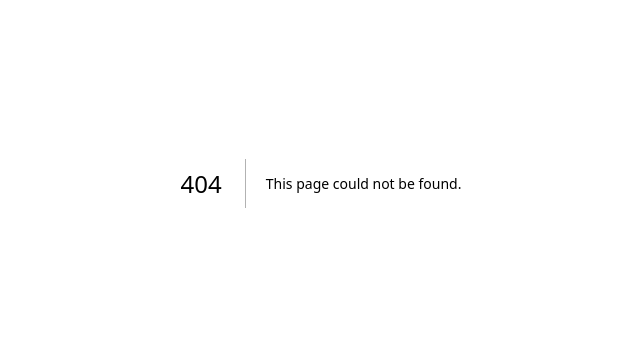
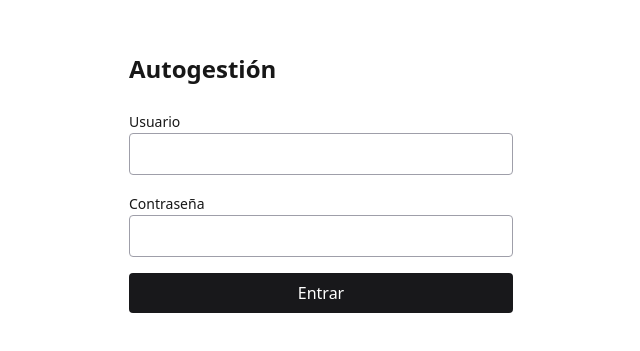
Before and after one commit to GustavoA198/Autogestion, a Next.js app: page /login in a window 1280 px wide. Before the commit this address had no page. Shown: the part 217-568 px from the top of the page, without its empty margins (319-959 px from the left). Built offline with nearby package versions, Linux system fonts and the light colour scheme; no server answers.

Commit message:
funcionalidad: agrega el inicio y cierre de sesión con NextAuth y la protección de todas las rutas

```diff
--- /dev/null
+++ b/src/app/api/auth/[...nextauth]/route.ts
@@ -0,0 +1,6 @@
+import NextAuth from "next-auth";
+import { authOptions } from "@/lib/auth/opciones";
+
+const manejador = NextAuth(authOptions);
+
+export { manejador as GET, manejador as POST };
--- /dev/null
+++ b/src/app/boton-cerrar-sesion.tsx
@@ -0,0 +1,15 @@
+"use client";
+
+import { signOut } from "next-auth/react";
+
+export function BotonCerrarSesion() {
+  return (
+    <button
+      type="button"
+      onClick={() => signOut({ callbackUrl: "/login" })}
+      className="rounded border border-zinc-400 px-3 py-1.5 text-sm"
+    >
+      Cerrar sesión
+    </button>
+  );
+}
--- /dev/null
+++ b/src/app/login/formulario-login.tsx
@@ -0,0 +1,93 @@
+"use client";
+
+import { signIn } from "next-auth/react";
+import { useRouter } from "next/navigation";
+import { useState, useSyncExternalStore, type FormEvent } from "react";
+
+const MENSAJES: Record<string, string> = {
+  AccesoBloqueado: "Demasiados intentos. Espera unos minutos antes de volver a intentarlo.",
+};
+const MENSAJE_GENERICO = "Usuario o contraseña incorrectos.";
+
+const sinSuscripcion = () => () => {};
+
+// Falso en el servidor y verdadero en el cliente: indica que el formulario ya es interactivo
+function useHidratado() {
+  return useSyncExternalStore(
+    sinSuscripcion,
+    () => true,
+    () => false,
+  );
+}
+
+export function FormularioLogin({ destino }: { destino: string }) {
+  const router = useRouter();
+  const [error, setError] = useState<string | null>(null);
+  const [enviando, setEnviando] = useState(false);
+  const hidratado = useHidratado();
+
+  async function alEnviar(evento: FormEvent<HTMLFormElement>) {
+    evento.preventDefault();
+    setEnviando(true);
+    setError(null);
+
+    const datos = new FormData(evento.currentTarget);
+    const resultado = await signIn("credentials", {
+      usuario: datos.get("usuario"),
+      clave: datos.get("clave"),
+      redirect: false,
+    });
+
+    if (resultado?.ok) {
+      router.replace(destino);
+      router.refresh();
+      return;
+    }
+
+    setError((resultado?.error && MENSAJES[resultado.error]) || MENSAJE_GENERICO);
+    setEnviando(false);
+  }
+
+  return (
+    <form method="post" onSubmit={alEnviar} className="space-y-4" noValidate>
+      <div className="space-y-1">
+        <label htmlFor="usuario" className="text-sm font-medium">
+          Usuario
+        </label>
+        <input
+          id="usuario"
+          name="usuario"
+          type="text"
+          autoComplete="username"
+          required
+          className="w-full rounded border border-zinc-400 px-3 py-2"
+        />
+      </div>
+      <div className="space-y-1">
+        <label htmlFor="clave" className="text-sm font-medium">
+          Contraseña
+        </label>
+        <input
+          id="clave"
+          name="clave"
+          type="password"
+          autoComplete="current-password"
+          required
+          className="w-full rounded border border-zinc-400 px-3 py-2"
+        />
+      </div>
+      {error && (
+        <p role="alert" className="text-sm text-red-700">
+          {error}
+        </p>
+      )}
+      <button
+        type="submit"
+        disabled={!hidratado || enviando}
+        className="w-full rounded bg-zinc-900 px-3 py-2 font-medium text-white disabled:opacity-60"
+      >
+        {enviando ? "Verificando…" : "Entrar"}
+      </button>
+    </form>
+  );
+}
--- /dev/null
+++ b/src/app/login/page.tsx
@@ -0,0 +1,22 @@
+import { redirect } from "next/navigation";
+import { obtenerSesion } from "@/lib/auth/sesion";
+import { rutaDestinoSegura } from "@/lib/auth/rutas";
+import { FormularioLogin } from "./formulario-login";
+
+export const metadata = { title: "Iniciar sesión · Autogestión" };
+
+export default async function PaginaLogin({ searchParams }: PageProps<"/login">) {
+  const { callbackUrl } = await searchParams;
+  const destino = rutaDestinoSegura(typeof callbackUrl === "string" ? callbackUrl : undefined);
+
+  if (await obtenerSesion()) redirect(destino);
+
+  return (
+    <main className="flex flex-1 items-center justify-center p-6">
+      <div className="w-full max-w-sm space-y-6">
+        <h1 className="text-2xl font-semibold">Autogestión</h1>
+        <FormularioLogin destino={destino} />
+      </div>
+    </main>
+  );
+}
--- a/src/app/page.tsx
+++ b/src/app/page.tsx
@@ -1,7 +1,13 @@
-export default function Inicio() {
+import { exigirSesion } from "@/lib/auth/sesion";
+import { BotonCerrarSesion } from "./boton-cerrar-sesion";
+
+export default async function Inicio() {
+  await exigirSesion();
+
   return (
-    <main className="flex flex-1 items-center justify-center">
+    <main className="flex flex-1 flex-col items-center justify-center gap-4">
       <h1 className="text-2xl font-semibold">Autogestión</h1>
+      <BotonCerrarSesion />
     </main>
   );
 }
--- /dev/null
+++ b/src/lib/auth/opciones.ts
@@ -0,0 +1,51 @@
+import type { NextAuthOptions } from "next-auth";
+import CredentialsProvider from "next-auth/providers/credentials";
+import { z } from "zod";
+import { igualesSeguro, verificarClave } from "@/lib/auth/clave";
+import { obtenerIp, registrarIntento, reiniciarIntentos } from "@/lib/auth/limitador";
+import { leerEntornoAuth } from "@/lib/env";
+
+export const DURACION_SESION_SEGUNDOS = 12 * 60 * 60;
+export const ERROR_ACCESO_BLOQUEADO = "AccesoBloqueado";
+const ID_USUARIO_UNICO = "usuario-unico";
+
+const esquemaAcceso = z.object({
+  usuario: z.string().min(1).max(100),
+  clave: z.string().min(1).max(200),
+});
+
+type Solicitud = { headers?: Record<string, string | string[] | undefined> };
+
+// Devuelve null ante cualquier fallo para no revelar si falló el usuario o la contraseña
+export async function autorizar(credenciales: unknown, solicitud: Solicitud) {
+  const ip = obtenerIp(solicitud.headers ?? {});
+
+  if (await registrarIntento(ip)) throw new Error(ERROR_ACCESO_BLOQUEADO);
+
+  const entrada = esquemaAcceso.safeParse(credenciales);
+  if (!entrada.success) return null;
+
+  const entorno = leerEntornoAuth();
+  const claveCorrecta = await verificarClave(entrada.data.clave, entorno.AUTH_CLAVE_HASH);
+  const usuarioCorrecto = igualesSeguro(entrada.data.usuario, entorno.AUTH_USUARIO);
+  if (!claveCorrecta || !usuarioCorrecto) return null;
+
+  await reiniciarIntentos(ip);
+  return { id: ID_USUARIO_UNICO, name: entorno.AUTH_USUARIO };
+}
+
+export const authOptions: NextAuthOptions = {
+  session: { strategy: "jwt", maxAge: DURACION_SESION_SEGUNDOS },
+  jwt: { maxAge: DURACION_SESION_SEGUNDOS },
+  pages: { signIn: "/login", error: "/login" },
+  providers: [
+    CredentialsProvider({
+      name: "Credenciales",
+      credentials: {
+        usuario: { label: "Usuario", type: "text" },
+        clave: { label: "Contraseña", type: "password" },
+      },
+      authorize: (credenciales, solicitud) => autorizar(credenciales, solicitud),
+    }),
+  ],
+};
--- /dev/null
+++ b/src/lib/auth/rutas.ts
@@ -0,0 +1,14 @@
+const RUTAS_PUBLICAS = new Set(["/login", "/api/health", "/api/auth"]);
+const PREFIJO_AUTH = "/api/auth/";
+
+export function esRutaPublica(ruta: string): boolean {
+  return RUTAS_PUBLICAS.has(ruta) || ruta.startsWith(PREFIJO_AUTH);
+}
+
+// Acepta solo rutas internas para impedir redirecciones a otros sitios
+export function rutaDestinoSegura(destino: string | null | undefined): string {
+  if (!destino || !destino.startsWith("/") || destino.startsWith("//")) return "/";
+  if (/[\\\u0000-\u001f]/.test(destino)) return "/";
+  if (destino === "/login" || destino.startsWith("/login?")) return "/";
+  return destino;
+}
--- /dev/null
+++ b/src/lib/auth/sesion.ts
@@ -0,0 +1,14 @@
+import { getServerSession } from "next-auth";
+import { redirect } from "next/navigation";
+import { authOptions } from "@/lib/auth/opciones";
+
+export function obtenerSesion() {
+  return getServerSession(authOptions);
+}
+
+// Segunda capa de defensa: cada página verifica la sesión aunque el proxy ya lo haga
+export async function exigirSesion() {
+  const sesion = await obtenerSesion();
+  if (!sesion) redirect("/login");
+  return sesion;
+}
--- /dev/null
+++ b/src/proxy.ts
@@ -0,0 +1,24 @@
+import { getToken } from "next-auth/jwt";
+import { NextResponse, type NextRequest } from "next/server";
+import { esRutaPublica } from "@/lib/auth/rutas";
+
+export async function proxy(solicitud: NextRequest) {
+  const { pathname, search } = solicitud.nextUrl;
+
+  if (esRutaPublica(pathname)) return NextResponse.next();
+  if (await getToken({ req: solicitud })) return NextResponse.next();
+
+  if (pathname.startsWith("/api/")) {
+    return NextResponse.json({ error: "No autenticado" }, { status: 401 });
+  }
+
+  const destino = solicitud.nextUrl.clone();
+  destino.pathname = "/login";
+  destino.search = "";
+  destino.searchParams.set("callbackUrl", pathname + search);
+  return NextResponse.redirect(destino);
+}
+
+export const config = {
+  matcher: ["/((?!_next/static|_next/image|favicon.ico).*)"],
+};
```
Also changed, not shown: 2 other files (tests, documents, lock files or other folders).
